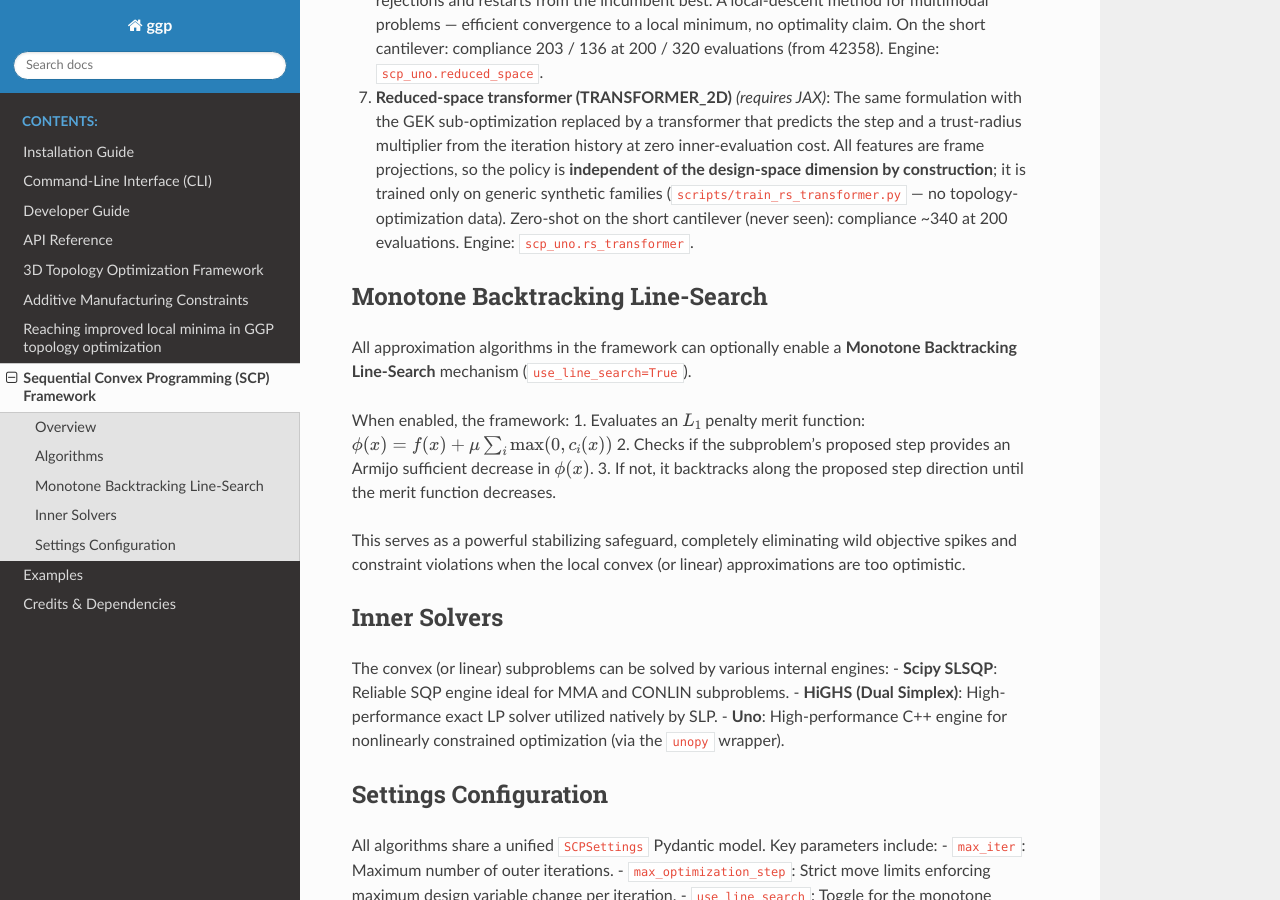
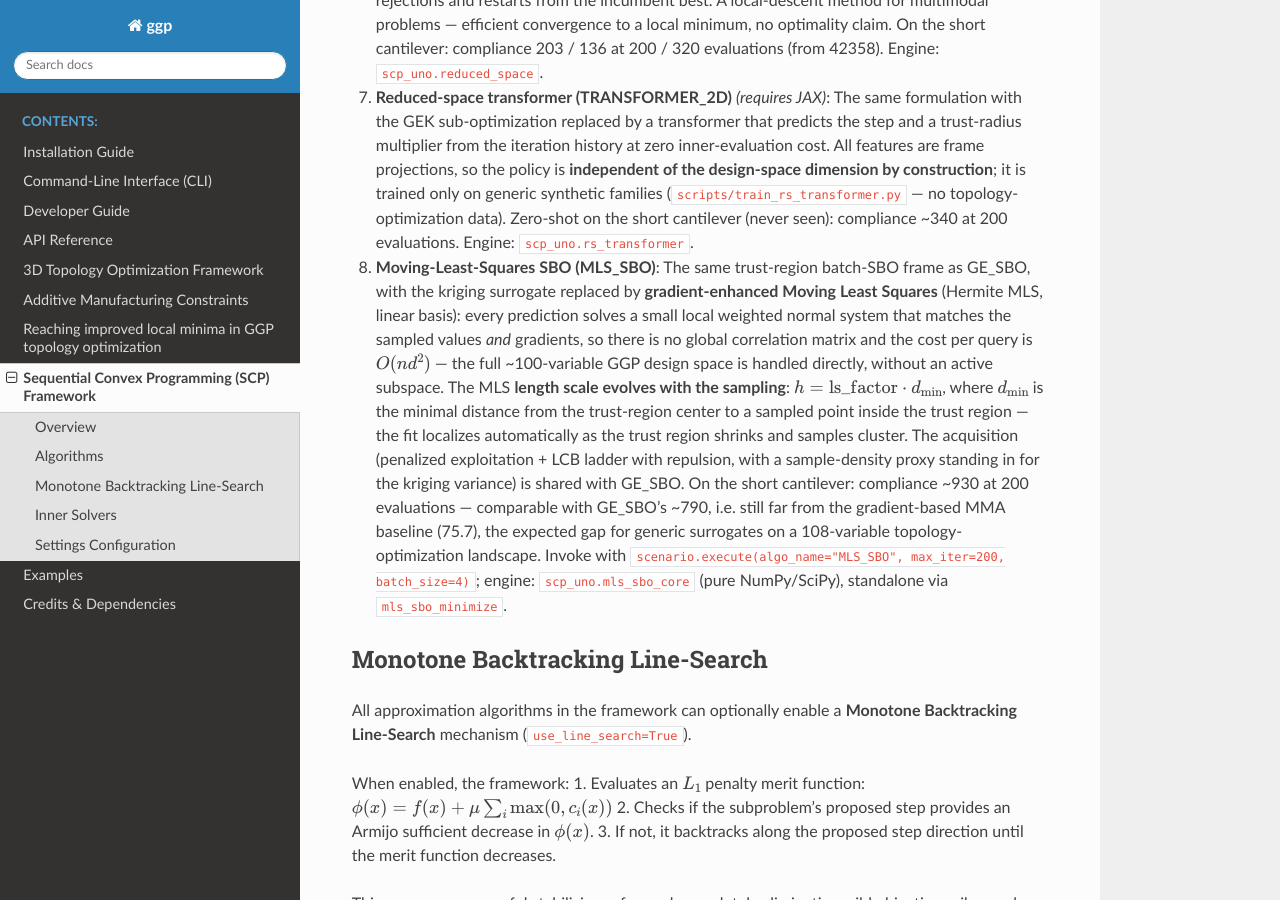
Before and after one commit to SimoneConiglio/generalized_geometry_projection, a Sphinx documentation site: the page built from docs/scp_uno_guide.rst, in a window 1280 px wide and 900 px high, scrolled down 1746 px. Built offline with Sphinx 7.4.7 and the Read the Docs theme 3.1.0, drawn with Linux system fonts in a browser that asks for light colours.

Commit message:
Docs: MLS_SBO section with short-cantilever benchmark result
Co-Authored-By: Claude Fable 5 <noreply@anthropic.com>
Claude-Session: https://claude.ai/code/session_01CG7waKSaRC4EUnPzca3QFu

```diff
--- a/docs/scp_uno_guide.rst
+++ b/docs/scp_uno_guide.rst
@@ -86,6 +86,28 @@ The framework provides seven major algorithms:
    Zero-shot on the short cantilever (never seen): compliance ~340 at 200
    evaluations. Engine: ``scp_uno.rs_transformer``.
 
+8. **Moving-Least-Squares SBO (MLS_SBO)**:
+   The same trust-region batch-SBO frame as GE_SBO, with the kriging surrogate
+   replaced by **gradient-enhanced Moving Least Squares** (Hermite MLS, linear
+   basis): every prediction solves a small local weighted normal system that
+   matches the sampled values *and* gradients, so there is no global
+   correlation matrix and the cost per query is :math:`O(n d^2)` — the full
+   ~100-variable GGP design space is handled directly, without an active
+   subspace. The MLS **length scale evolves with the sampling**:
+   :math:`h = \mathrm{ls\_factor} \cdot d_{\min}`, where :math:`d_{\min}` is
+   the minimal distance from the trust-region center to a sampled point inside
+   the trust region — the fit localizes automatically as the trust region
+   shrinks and samples cluster. The acquisition (penalized exploitation + LCB
+   ladder with repulsion, with a sample-density proxy standing in for the
+   kriging variance) is shared with GE_SBO. On the short cantilever:
+   compliance ~930 at 200 evaluations — comparable with GE_SBO's ~790,
+   i.e. still far from the gradient-based MMA baseline (75.7), the expected
+   gap for generic surrogates on a 108-variable topology-optimization
+   landscape. Invoke with
+   ``scenario.execute(algo_name="MLS_SBO", max_iter=200, batch_size=4)``;
+   engine: ``scp_uno.mls_sbo_core`` (pure NumPy/SciPy), standalone via
+   ``mls_sbo_minimize``.
+
 Monotone Backtracking Line-Search
 ---------------------------------
 
```
